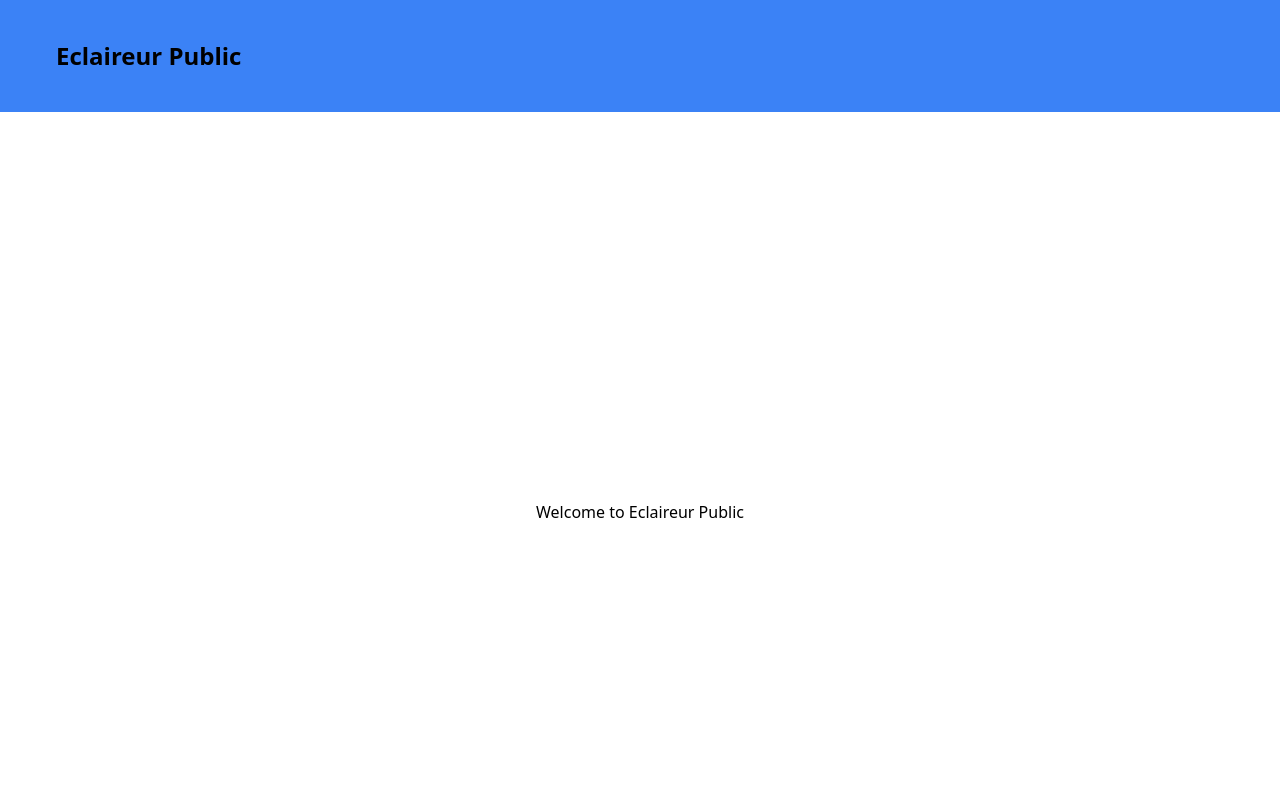
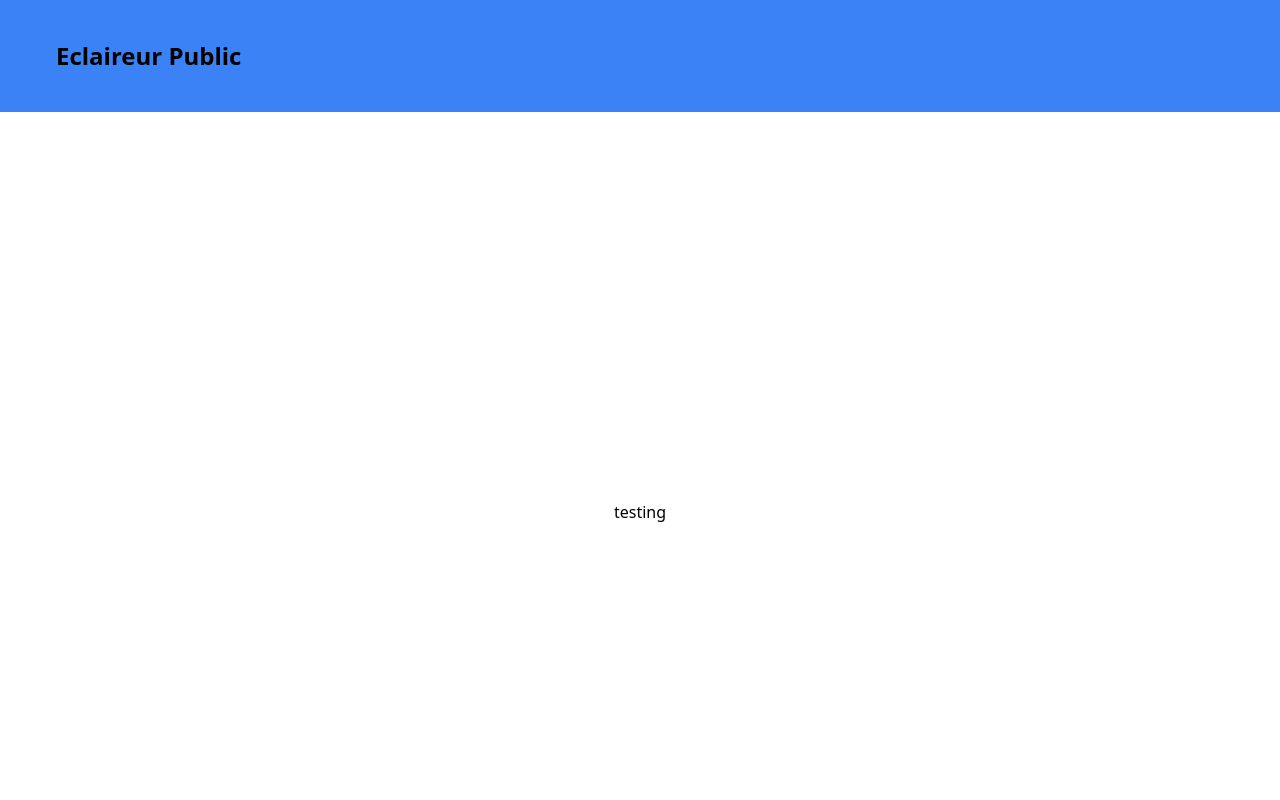
Before and after one commit to slamer59/13_eclaireur_public, a Next.js app in the folder front/: page / in a window 1280 px wide. Shown: the top 800 px of the page. Built offline with nearby package versions, Linux system fonts and the light colour scheme.

Commit message:
[FRONT] test ci/cd (#18)

```diff
--- a/front/app/page.tsx
+++ b/front/app/page.tsx
@@ -1,7 +1,9 @@
 export default function Home() {
   return (
     <div className='global-margin flex h-screen flex-col items-center justify-center'>
-      <h1>Welcome to Eclaireur Public</h1>
+      <h1>
+        testing
+      </h1>
     </div>
   );
 }
```
